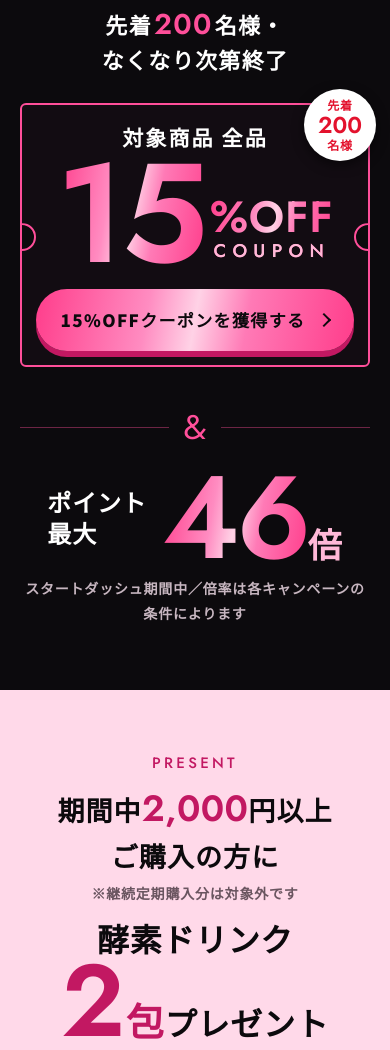
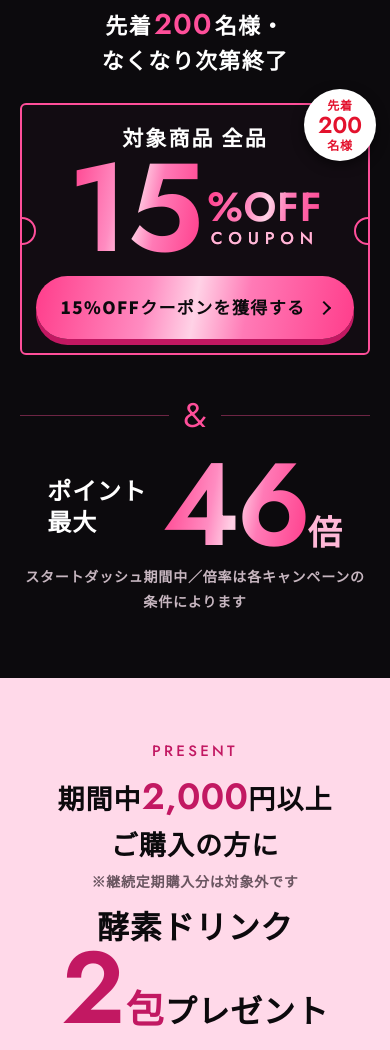
Before and after one commit to greentuushou-arch/danjiki-dojo-blackfriday-2026, a plain HTML site: page index.html in a window 390 px wide. Shown: the part 1240-2290 px from the top of the page. Drawn offline with Linux system fonts and the light colour scheme; a web font is replaced by a local one.

Commit message:
style: クーポンの数字を少し小さくして枠とのバランスを調整
Co-Authored-By: Claude Opus 5.5 <noreply@anthropic.com>

```diff
--- a/index.html
+++ b/index.html
@@ -126,8 +126,8 @@ a{color:inherit;text-decoration:none}
 .ticket{text-align:center}
 .ticket .what{font-size:26px;font-weight:900;letter-spacing:.1em;color:#fff;line-height:1.4}
 .ticket .big{display:flex;align-items:flex-end;justify-content:center;gap:10px;margin-top:6px;line-height:.8}
-.ticket .pct{font-family:"Jost",sans-serif;font-weight:600;font-size:min(38vw,232px);letter-spacing:-.03em}
-.ticket .off{font-family:"Jost",sans-serif;font-weight:600;font-size:min(12.5vw,76px);line-height:.88;padding-bottom:12px}
+.ticket .pct{font-family:"Jost",sans-serif;font-weight:600;font-size:min(34vw,198px);letter-spacing:-.02em}
+.ticket .off{font-family:"Jost",sans-serif;font-weight:600;font-size:min(11.5vw,66px);line-height:.88;padding-bottom:12px}
 .ticket .off small{display:block;font-size:.42em;letter-spacing:.34em;color:var(--pink-l);font-weight:500;margin-top:6px}
 .ticket .stamp{position:absolute;top:20px;right:20px;width:96px;height:96px;border-radius:50%;background:#fff;color:var(--red);display:flex;flex-direction:column;align-items:center;justify-content:center;line-height:1.15;font-weight:900;font-size:15px;letter-spacing:.06em;text-align:center}
 .ticket .stamp b{font-family:"Jost",sans-serif;font-size:32px;font-weight:600;letter-spacing:0}
@@ -332,8 +332,8 @@ a{color:inherit;text-decoration:none}
   .pf.sm{width:26px}
         .ticket{padding:18px 14px 14px}
   .ticket .big{gap:6px}
-  .ticket .pct{font-size:36vw}
-  .ticket .off{font-size:11.2vw}
+  .ticket .pct{font-size:32vw}
+  .ticket .off{font-size:10.4vw}
   .ticket .stamp{width:72px;height:72px;font-size:12px;top:-16px;right:-8px;box-shadow:0 4px 12px #0008}
   .ticket .stamp b{font-size:23px}
   .ticket .tag2{top:18px;right:14px;font-size:13px}
```
